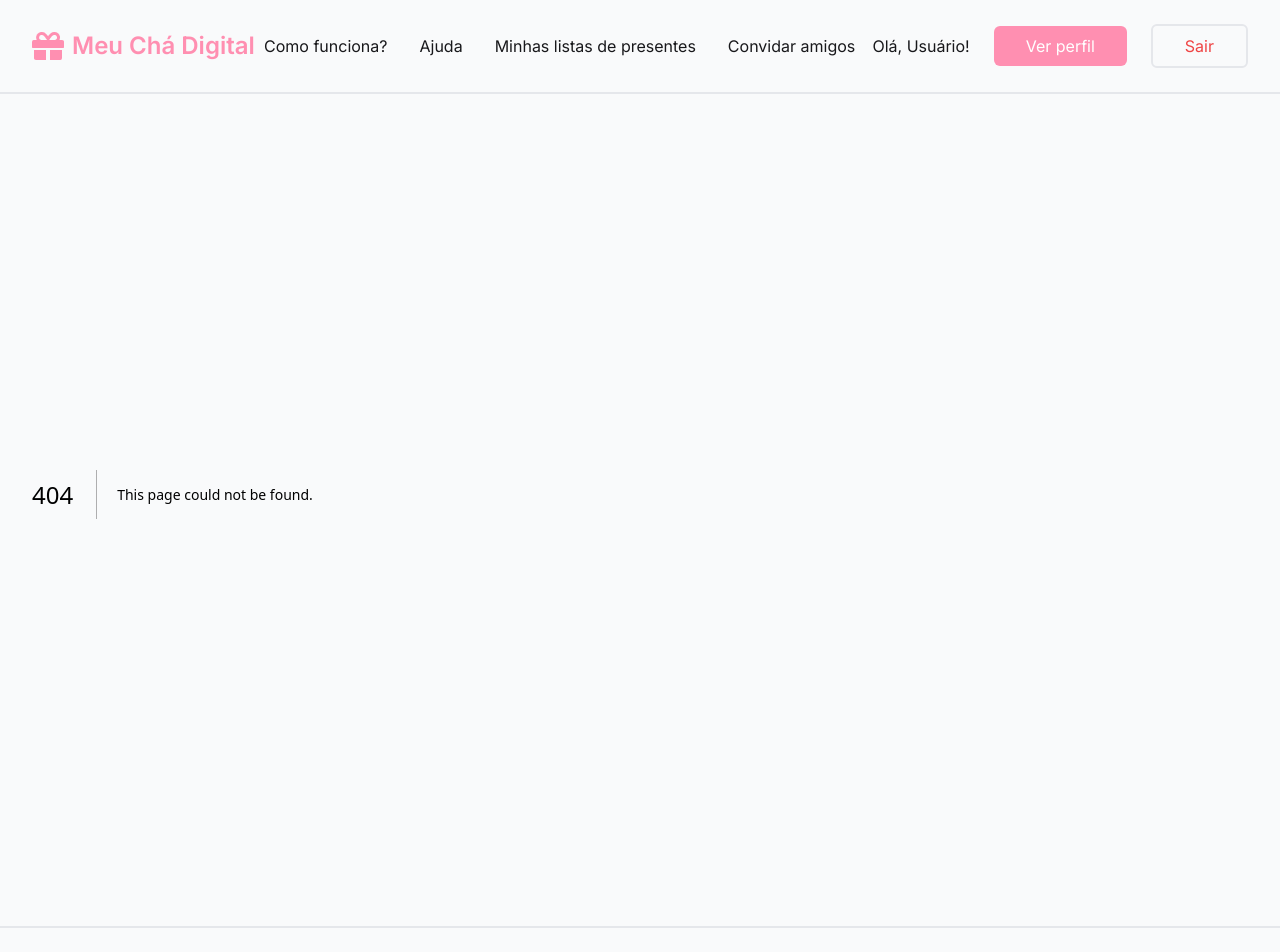
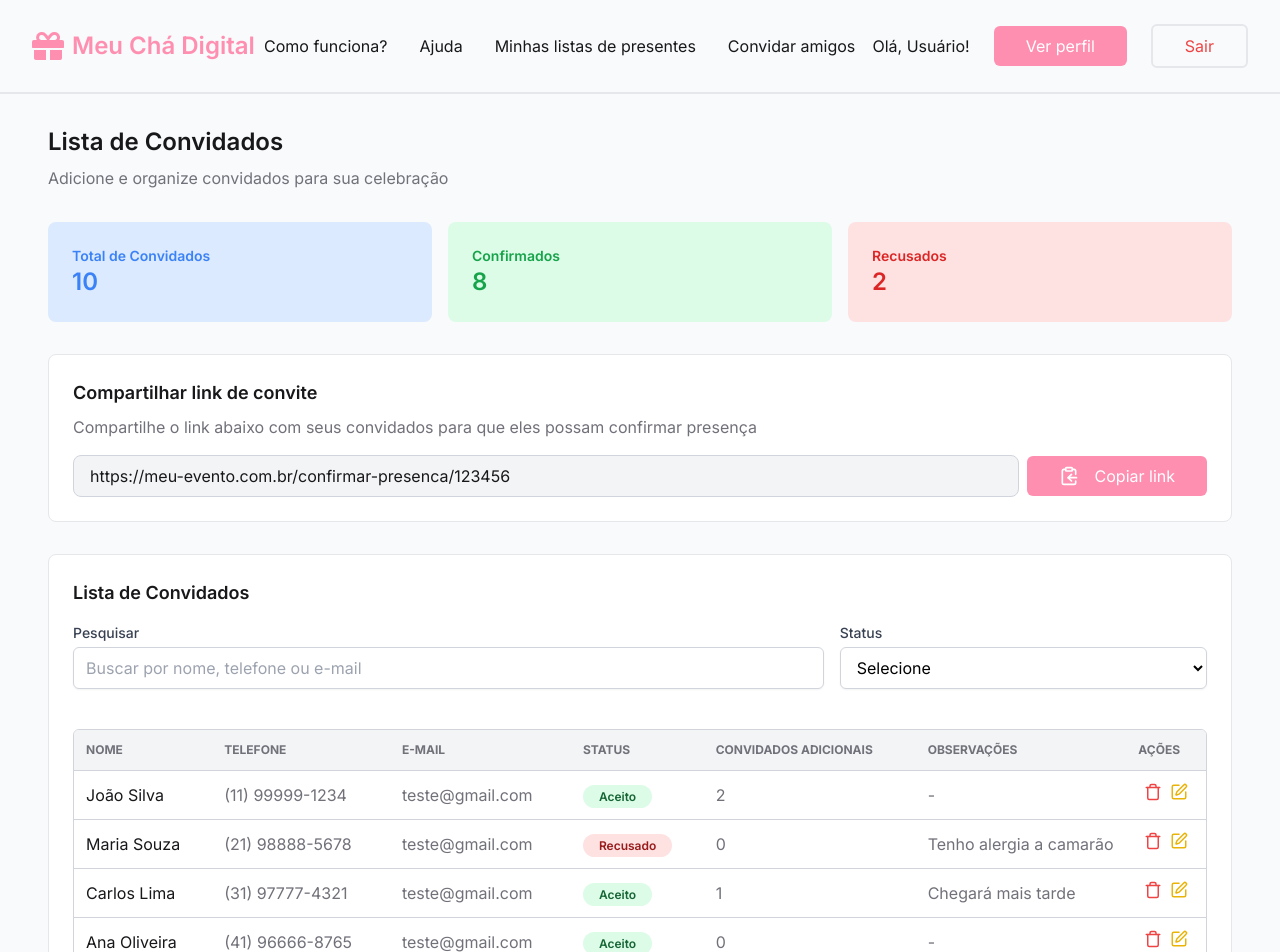
Before and after one commit to VitorHugoAntunes/MeuChaDigital-Frontend, a Next.js app: page /invitee-list in a window 1280 px wide. Before the commit this address had no page. Shown: the top 952 px of the page. Built offline with nearby package versions, Linux system fonts and the light colour scheme.

Commit message:
refactor: change the nomenclature from guest to invitee

```diff
--- a/src/app/guest-list/page.tsx
+++ b/src/app/invitee-list/page.tsx
@@ -6,11 +6,11 @@ import Tag from "@/components/Tag";
 import InputField from "@/components/InputField";
 import InputSelect from "@/components/InputSelect";
 
-const guests = [
-  { name: "João Silva", phone: "(11) 99999-1234", email: "teste@gmail.com", status: "Aceito", additionalGuests: 2, notes: "" },
-  { name: "Maria Souza", phone: "(21) 98888-5678", email: "teste@gmail.com", status: "Recusado", additionalGuests: 0, notes: "Tenho alergia a camarão" },
-  { name: "Carlos Lima", phone: "(31) 97777-4321", email: "teste@gmail.com", status: "Aceito", additionalGuests: 1, notes: "Chegará mais tarde" },
-  { name: "Ana Oliveira", phone: "(41) 96666-8765", email: "teste@gmail.com", status: "Aceito", additionalGuests: 0, notes: "" },
+const invitees = [
+  { name: "João Silva", phone: "(11) 99999-1234", email: "teste@gmail.com", status: "Aceito", additionalInvitees: 2, notes: "" },
+  { name: "Maria Souza", phone: "(21) 98888-5678", email: "teste@gmail.com", status: "Recusado", additionalInvitees: 0, notes: "Tenho alergia a camarão" },
+  { name: "Carlos Lima", phone: "(31) 97777-4321", email: "teste@gmail.com", status: "Aceito", additionalInvitees: 1, notes: "Chegará mais tarde" },
+  { name: "Ana Oliveira", phone: "(41) 96666-8765", email: "teste@gmail.com", status: "Aceito", additionalInvitees: 0, notes: "" },
 ];
 
 export default function GuestListPage() {
@@ -74,28 +74,28 @@ export default function GuestListPage() {
               </tr>
             </thead>
             <tbody>
-              {guests.map((guest, index) => (
+              {invitees.map((invitee, index) => (
                 <tr
                   key={index}
-                  className={`border-b border-gray-300 hover:bg-gray-50 transition ${index === guests.length - 1 ? "border-b-0" : ""
+                  className={`border-b border-gray-300 hover:bg-gray-50 transition ${index === invitees.length - 1 ? "border-b-0" : ""
                     }`}
                 >
-                  <td className="p-3 text-text-primary whitespace-nowrap">{guest.name}</td>
-                  <td className="p-3 text-text-secondary whitespace-nowrap">{guest.phone}</td>
-                  <td className="p-3 text-text-secondary whitespace-nowrap">{guest.email}</td>
+                  <td className="p-3 text-text-primary whitespace-nowrap">{invitee.name}</td>
+                  <td className="p-3 text-text-secondary whitespace-nowrap">{invitee.phone}</td>
+                  <td className="p-3 text-text-secondary whitespace-nowrap">{invitee.email}</td>
                   <td className="p-3 font-semibold">
                     <Tag
-                      label={guest.status}
+                      label={invitee.status}
                       color={
-                        guest.status === "Aceito"
+                        invitee.status === "Aceito"
                           ? "bg-success-extraLight text-success-extraDark"
                           : "bg-danger-extraLight text-danger-extraDark"
                       }
                     />
                   </td>
-                  <td className="p-3 text text-text-secondary">{guest.additionalGuests}</td>
+                  <td className="p-3 text text-text-secondary">{invitee.additionalInvitees}</td>
                   <td className="p-3 text-text-secondary max-w-[180px] whitespace-normal">
-                    {guest.notes || "-"}
+                    {invitee.notes || "-"}
                   </td>
                   <td className="p-3 flex justify-center gap-2">
                     <button className="text-danger hover:text-danger-dark transition">
--- a/src/components/Header/index.tsx
+++ b/src/components/Header/index.tsx
@@ -57,7 +57,7 @@ export default function Header() {
               </li>
 
               <li>
-                <NavLink href="/guest-list">Convidar amigos</NavLink>
+                <NavLink href="/invitee-list">Convidar amigos</NavLink>
               </li>
             </>
           )}
--- a/src/components/Home/Features/featureItem.tsx
+++ b/src/components/Home/Features/featureItem.tsx
@@ -11,7 +11,7 @@ export default function FeatureItem({ title, description, icon }: FeatureItemPro
   return (
     <div className="flex flex-col gap-2 items-center text-center py-8 px-4 border-spacing-1 border-gray-200 border-2 rounded-lg">
       {icon === 'tag' && <Tag size={42} className="text-primary-light" />}
-      {icon === 'guests' && <Users size={42} className="text-primary-light" />}
+      {icon === 'invitees' && <Users size={42} className="text-primary-light" />}
       {icon === 'list-checks' && <ListChecks size={42} className="text-primary-light" />}
       <h3 className="text-xl font-semibold text-text-primary">{title}</h3>
       <p className="text-text-secondary">{description}</p>
--- a/src/components/Home/Features/index.tsx
+++ b/src/components/Home/Features/index.tsx
@@ -17,7 +17,7 @@ export default function Features() {
         <FeatureItem
           title="Envie convites digitais"
           description="Personalize seus convites e envie para seus convidados por e-mail."
-          icon="guests"
+          icon="invitees"
         />
 
         <FeatureItem
--- a/src/components/Invitation/InvitationRSVPSection.tsx
+++ b/src/components/Invitation/InvitationRSVPSection.tsx
@@ -12,9 +12,10 @@ export default function InvitationRSVPSection() {
           <InputField label="Nome" placeholder="Digite seu nome" />
           <InputField label="E-mail" placeholder="Digite seu e-mail" />
           <InputField label="Telefone" placeholder="Digite seu telefone" />
-          <InputTextArea label="Observações" placeholder="Restrições alimentares, dúvidas, etc." />
+          <InputField type='number' label="Convidados" placeholder="Quantas pessoas você levará?" />
+          <InputTextArea label="Observações" placeholder="Restrições alimentares, dúvidas, avisos, etc." />
           <div className="flex justify-between mt-8 gap-4">
-            <Button variant='outlined' widthFull>Recusar educadamente</Button>
+            <Button variant='outlined-danger' widthFull>Recusar educadamente</Button>
             <Button widthFull>Confirmar presença</Button>
           </div>
         </form>
```
